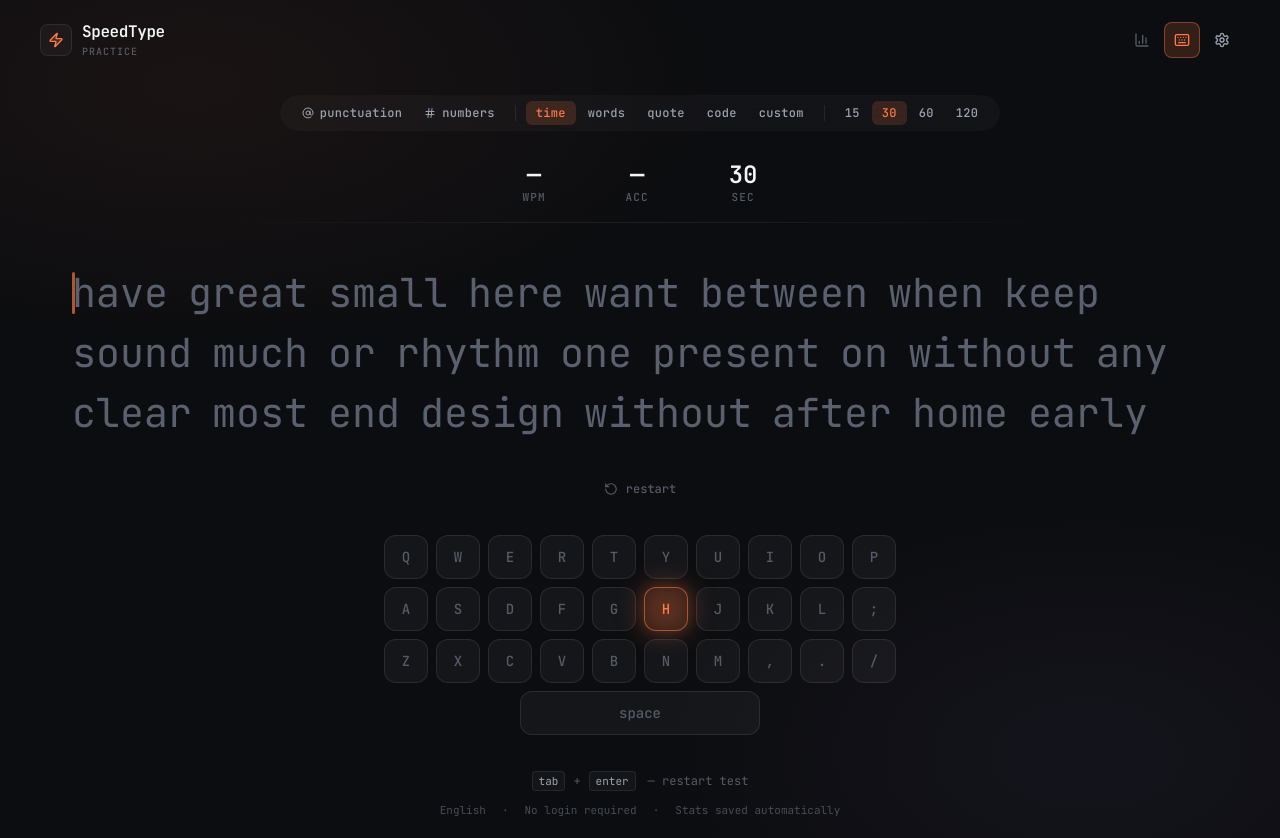
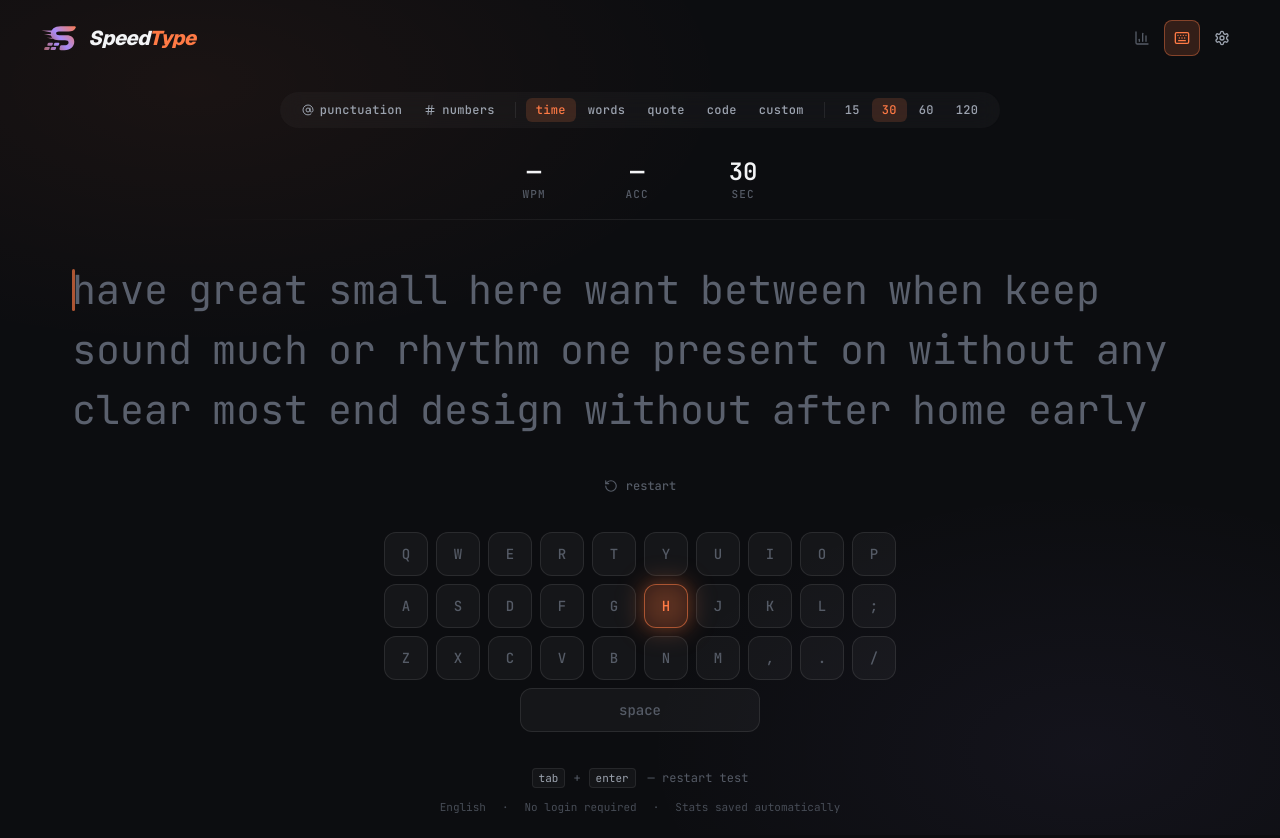
Before and after one commit to tapan-7/SpeedType, a Next.js app: page / in a window 1280 px wide. Built offline with nearby package versions, Linux system fonts and the light colour scheme.

Commit message:
feat: add custom SpeedType logo component and update app icon

```diff
--- /dev/null
+++ b/src/components/common/SpeedTypeLogo.tsx
@@ -0,0 +1,57 @@
+export function SpeedTypeIcon({ className = 'h-8 w-10' }: { className?: string }) {
+  return (
+    <svg
+      xmlns="http://www.w3.org/2000/svg"
+      viewBox="0 0 56 44"
+      fill="none"
+      className={className}
+      aria-hidden="true"
+    >
+      <defs>
+        <linearGradient
+          id="stMarkGrad"
+          x1="4"
+          y1="40"
+          x2="52"
+          y2="4"
+          gradientUnits="userSpaceOnUse"
+        >
+          <stop offset="0%" stopColor="var(--st-accent-primary)" stopOpacity={0.55} />
+          <stop offset="50%" stopColor="var(--st-accent-secondary)" />
+          <stop offset="100%" stopColor="var(--st-accent-primary)" />
+        </linearGradient>
+      </defs>
+
+      {/* Speed streaks */}
+      <path d="M18 11.5H2L17.5 14.5Z" fill="url(#stMarkGrad)" />
+      <path d="M16.5 16.5H5.5L16.5 19Z" fill="url(#stMarkGrad)" />
+      <path d="M17.5 21.5H9.5L18 23.5Z" fill="url(#stMarkGrad)" />
+
+      {/* Stylized S body */}
+      <path
+        d="M50 7.5C48.2 11.2 44.8 12.8 40.2 12.8H26.5C23.8 12.8 22.6 13.9 22.6 15.4C22.6 17.1 24 18.1 26.8 18.1H37.2C43.9 18.1 48 21.6 48 27.4C48 34.3 42.6 39 34.2 39H29.2C27.8 39 27 38 27.3 36.6L27.9 34.1C28.2 33 29.2 32.3 30.4 32.3H34C37.9 32.3 40 30.7 40 28.3C40 26.2 38.3 25.1 35 25.1H25.8C19 25.1 15.2 21.7 15.2 16.1C15.2 9.6 20.5 5.4 28.8 5.4H47.6C49.6 5.4 50.7 6.2 50 7.5Z"
+        fill="url(#stMarkGrad)"
+      />
+
+      {/* Slanted keyboard keycaps */}
+      <g transform="skewX(-18)">
+        <rect x="20.5" y="28.5" width="7.2" height="4.2" rx="1.3" fill="url(#stMarkGrad)" />
+        <rect x="29.5" y="28.5" width="7.2" height="4.2" rx="1.3" fill="url(#stMarkGrad)" />
+        <rect x="18" y="34.5" width="7.2" height="4.2" rx="1.3" fill="url(#stMarkGrad)" />
+        <rect x="27" y="34.5" width="7.2" height="4.2" rx="1.3" fill="url(#stMarkGrad)" />
+      </g>
+    </svg>
+  );
+}
+
+export function SpeedTypeLogo() {
+  return (
+    <div className="flex items-center gap-2">
+      <SpeedTypeIcon className="h-8 w-10 transition-transform duration-150 group-hover:scale-105" />
+      <span className="font-sans text-xl font-extrabold italic tracking-tight">
+        <span className="text-text-primary">Speed</span>
+        <span className="text-accent">Type</span>
+      </span>
+    </div>
+  );
+}
--- a/src/components/layout/Header.tsx
+++ b/src/components/layout/Header.tsx
@@ -2,10 +2,11 @@
 
 import Link from 'next/link';
 import { usePathname } from 'next/navigation';
-import { BarChart3, Keyboard, Settings, Zap } from 'lucide-react';
-import { APP_NAME, TestStatus, UI_STRINGS } from '@/shared';
+import { BarChart3, Keyboard, Settings } from 'lucide-react';
+import { TestStatus, UI_STRINGS } from '@/shared';
 import { useTypingStore } from '@/stores/useTypingStore';
 import { IconButton } from '@/components/common/IconButton';
+import { SpeedTypeLogo } from '@/components/common/SpeedTypeLogo';
 
 export function Header() {
   const pathname = usePathname();
@@ -27,23 +28,9 @@ export function Header() {
         onClick={() => {
           if (pathname === '/') restart();
         }}
-        className="group flex items-center gap-2.5 text-left focus:outline-none"
+        className="group flex items-center text-left focus:outline-none"
       >
-        <span className="flex h-8 w-8 items-center justify-center rounded-lg border border-border-subtle bg-bg-surface text-accent transition-transform duration-150 group-hover:scale-105">
-          <Zap className="h-4 w-4 fill-accent/20" />
-        </span>
-        <div className="flex flex-col">
-          <span className="text-base font-semibold tracking-tight text-text-primary">
-            {APP_NAME}
-          </span>
-          <span
-            className={`text-[10px] font-medium uppercase tracking-widest text-text-muted transition-opacity duration-300 ${
-              isTyping ? 'opacity-0' : 'opacity-100'
-            }`}
-          >
-            practice
-          </span>
-        </div>
+        <SpeedTypeLogo />
       </Link>
 
       <nav
```
Also changed, not shown: src/app/icon.svg.
